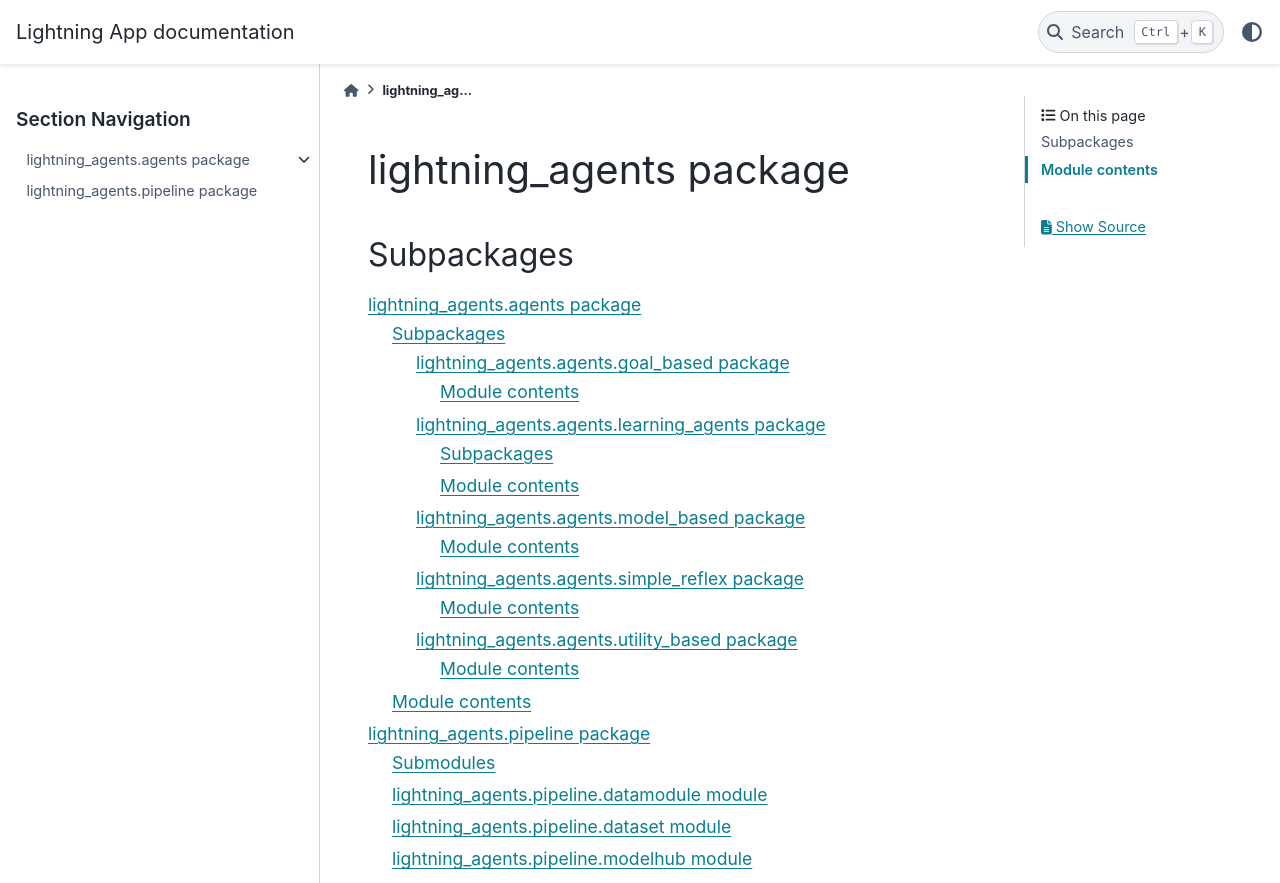
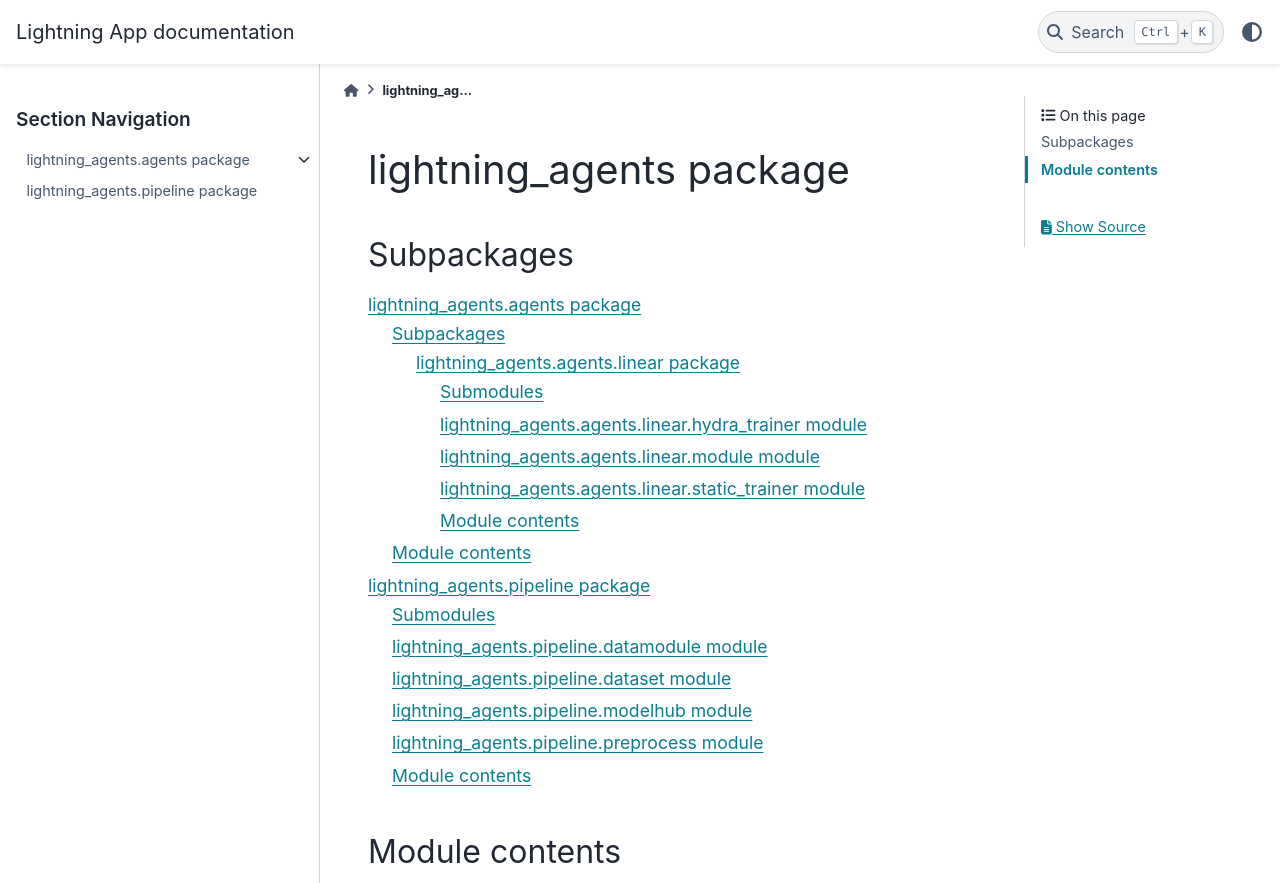
Before and after one commit to jxtngx/lightning-lab, a Sphinx documentation site: the page built from docs/source/lightning_agents.rst, in a window 1280 px wide and 1245 px high, cut to the strip 0-883 px from the top of the window. Built offline with Sphinx 7.4.7 and the PyData theme 0.15.4, drawn with Linux system fonts in a browser that asks for light colours.

Commit message:
update docs

```diff
--- a/docs/source/lightning_agents.agents.goal_based.rst
+++ /dev/null
@@ -1,10 +0,0 @@
-lightning\_agents.agents.goal\_based package
-============================================
-
-Module contents
----------------
-
-.. automodule:: lightning_agents.agents.goal_based
-   :members:
-   :undoc-members:
-   :show-inheritance:
--- a/docs/source/lightning_agents.agents.learning_agents.linear.rst
+++ /dev/null
@@ -1,37 +0,0 @@
-lightning\_agents.agents.learning\_agents.linear package
-========================================================
-
-Submodules
-----------
-
-lightning\_agents.agents.learning\_agents.linear.hydra\_trainer module
-----------------------------------------------------------------------
-
-.. automodule:: lightning_agents.agents.learning_agents.linear.hydra_trainer
-   :members:
-   :undoc-members:
-   :show-inheritance:
-
-lightning\_agents.agents.learning\_agents.linear.module module
---------------------------------------------------------------
-
-.. automodule:: lightning_agents.agents.learning_agents.linear.module
-   :members:
-   :undoc-members:
-   :show-inheritance:
-
-lightning\_agents.agents.learning\_agents.linear.static\_trainer module
------------------------------------------------------------------------
-
-.. automodule:: lightning_agents.agents.learning_agents.linear.static_trainer
-   :members:
-   :undoc-members:
-   :show-inheritance:
-
-Module contents
----------------
-
-.. automodule:: lightning_agents.agents.learning_agents.linear
-   :members:
-   :undoc-members:
-   :show-inheritance:
--- a/docs/source/lightning_agents.agents.learning_agents.rst
+++ /dev/null
@@ -1,18 +0,0 @@
-lightning\_agents.agents.learning\_agents package
-=================================================
-
-Subpackages
------------
-
-.. toctree::
-   :maxdepth: 4
-
-   lightning_agents.agents.learning_agents.linear
-
-Module contents
----------------
-
-.. automodule:: lightning_agents.agents.learning_agents
-   :members:
-   :undoc-members:
-   :show-inheritance:
--- /dev/null
+++ b/docs/source/lightning_agents.agents.linear.rst
@@ -0,0 +1,37 @@
+lightning\_agents.agents.linear package
+=======================================
+
+Submodules
+----------
+
+lightning\_agents.agents.linear.hydra\_trainer module
+-----------------------------------------------------
+
+.. automodule:: lightning_agents.agents.linear.hydra_trainer
+   :members:
+   :undoc-members:
+   :show-inheritance:
+
+lightning\_agents.agents.linear.module module
+---------------------------------------------
+
+.. automodule:: lightning_agents.agents.linear.module
+   :members:
+   :undoc-members:
+   :show-inheritance:
+
+lightning\_agents.agents.linear.static\_trainer module
+------------------------------------------------------
+
+.. automodule:: lightning_agents.agents.linear.static_trainer
+   :members:
+   :undoc-members:
+   :show-inheritance:
+
+Module contents
+---------------
+
+.. automodule:: lightning_agents.agents.linear
+   :members:
+   :undoc-members:
+   :show-inheritance:
--- a/docs/source/lightning_agents.agents.model_based.rst
+++ /dev/null
@@ -1,10 +0,0 @@
-lightning\_agents.agents.model\_based package
-=============================================
-
-Module contents
----------------
-
-.. automodule:: lightning_agents.agents.model_based
-   :members:
-   :undoc-members:
-   :show-inheritance:
--- a/docs/source/lightning_agents.agents.rst
+++ b/docs/source/lightning_agents.agents.rst
@@ -7,11 +7,7 @@
 .. toctree::
    :maxdepth: 4
 
-   lightning_agents.agents.goal_based
-   lightning_agents.agents.learning_agents
-   lightning_agents.agents.model_based
-   lightning_agents.agents.simple_reflex
-   lightning_agents.agents.utility_based
+   lightning_agents.agents.linear
 
 Module contents
 ---------------
--- a/docs/source/lightning_agents.agents.simple_reflex.rst
+++ /dev/null
@@ -1,10 +0,0 @@
-lightning\_agents.agents.simple\_reflex package
-===============================================
-
-Module contents
----------------
-
-.. automodule:: lightning_agents.agents.simple_reflex
-   :members:
-   :undoc-members:
-   :show-inheritance:
--- a/docs/source/lightning_agents.agents.utility_based.rst
+++ /dev/null
@@ -1,10 +0,0 @@
-lightning\_agents.agents.utility\_based package
-===============================================
-
-Module contents
----------------
-
-.. automodule:: lightning_agents.agents.utility_based
-   :members:
-   :undoc-members:
-   :show-inheritance:
```
